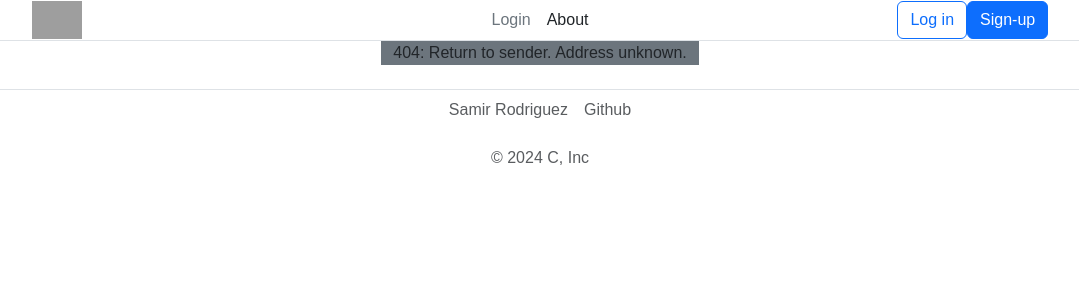
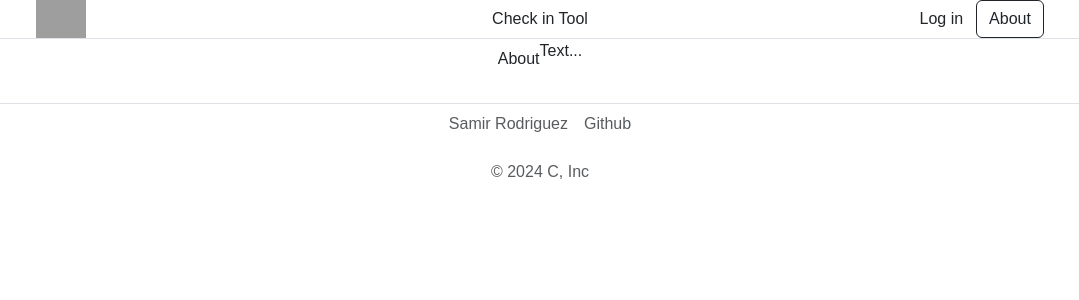
Before and after one commit to samirr2502/startup, a React (Vite) app: page /about in a window 1280 px wide. Before the commit this address had no page. Shown: the top 300 px of the page, without its empty margins (100-1179 px from the left). Built offline with nearby package versions, Linux system fonts and the light colour scheme; grey boxes are pictures that could not be loaded.

Commit message:
Added login Logout functionality

```diff
--- /dev/null
+++ b/src/about/about.jsx
@@ -0,0 +1,12 @@
+import React from 'react';
+export function About() {
+return(
+
+    <>
+    <div className="d-flex align-items-center col-md-2 mb-2 mb-md-0 ">
+<div>About</div>
+<p>Text...</p>
+      </div>
+</>
+);
+}
--- a/src/app.jsx
+++ b/src/app.jsx
@@ -2,19 +2,59 @@ import React from 'react';
 import 'bootstrap/dist/css/bootstrap.min.css';
 import { BrowserRouter, NavLink, Route, Routes } from 'react-router-dom';
 import { Login } from './login/login';
+import { About } from './about/about';
 import { Home } from './home/home';
-import { HeadComp } from './header/header'
+import { NavBarUnAuthCenter } from './header/navBar/navBarUnAuthCenter'
 import { Footer } from './footer'
+import { AuthState } from './login/authState';
+
 import './app.css';
 
 export default function App() {
+  const [userName, setUserName] = React.useState(localStorage.getItem('userName') || '');
+  const currentAuthState = userName ? AuthState.Authenticated : AuthState.Unauthenticated;
+  const [authState, setAuthState] = React.useState(currentAuthState);
+
   return (
     <BrowserRouter>
       <div className='body'>
-        <HeadComp />
+        <header className="d-flex flex-wrap align-items-center justify-content-center justify-content-evenly border-bottom">
+          <div className="d-flex align-items-center col-md-3 mb-md-0 ">
+            <img src="media/images/logo_icon.png" width="50px" />
+          </div>
+
+          <NavBarUnAuthCenter />
+
+          <div className="list_nav col-md-3 text-end">
+          {authState === AuthState.Unauthenticated && (
+
+            <NavLink className="btn btn-outline" to='/' role="button">
+              Log in
+            </NavLink>
+          )}
+            {authState === AuthState.Authenticated && (
+              <NavLink className="btn btn-outline" to='/' role="button">
+                Home
+              </NavLink>
+            )}
+            <NavLink className="btn btn-outline" to='/about'>
+              About
+            </NavLink>
+          </div>
+        </header>
         <main>
           <Routes>
-            <Route path='/' element={<Login />} exact />
+            <Route path='/' element={
+              <Login userName={userName}
+              authState={authState}
+                onAuthChange={(userName, authState) => {
+                  setAuthState(authState);
+                  setUserName(userName);
+                }}
+              />}
+                />
+            {/* <Route path='/home' element={<Login userName="user"  authState={currentAuthState} />} exact /> */}
+            <Route path='/about' element={<About />} exact />
             <Route path="*" element={<NotFound />} exact />
           </Routes>
         </main>
--- a/src/header/navBar/navBarUnAuthCenter.jsx
+++ b/src/header/navBar/navBarUnAuthCenter.jsx
@@ -2,13 +2,14 @@ import React from 'react';
 export function NavBarUnAuthCenter() {
   return (
     <>
-      <ul className="nav list_nav col-8 col-md-auto mb-2 justify-content-center mb-md-0">
+    <div>Check in Tool</div>
+      {/* <ul className="nav list_nav col-8 col-md-auto mb-2 justify-content-center mb-md-0">
         <li><a href="#" className="nav-link px-2 link-secondary">Login</a></li>
 
         <li><a className="nav-link px-2 link-dark" href="https://github.com/samirr2502/startup">About</a></li>
       </ul>
 
-      {/*Small Screen*/}
+      {/*Small Screen
       <div className="dropdown_nav col-6 justify-content-center">
         <button className="btn dropdown-toggle" type="button" id="dropdownMenuButton1" data-bs-toggle="dropdown"
           aria-expanded="false">
@@ -19,7 +20,7 @@ export function NavBarUnAuthCenter() {
           <li><a className="dropdown-item disabled" href="#" disabled>Home</a></li>
           <li><a className="dropdown-item" href="https://github.com/webprogramming260/simon-html" target="_blank">About</a></li>
         </ul>
-      </div>
+      </div> */}
 
     </>
   );
--- a/src/header/navBar/navBarUnAuthRight.jsx
+++ b/src/header/navBar/navBarUnAuthRight.jsx
@@ -5,12 +5,18 @@ export function NavBarUnAuthRight() {
   return (
     <>
       <div className="list_nav col-md-3 text-end">
-        <NavLink className="btn btn-outline-primary" to='/home' role="button">
+        <NavLink className="btn btn-outline" to='/' role="button">
           Log in
         </NavLink>
-        <a className="btn btn-primary" href="createUser.html" role="button" >
-          Sign-up
-        </a>
+        {authState === AuthState.Authenticated && (
+
+        <NavLink className="btn btn-outline" to='/' role="button">
+          Home
+        </NavLink>
+        )}
+        <NavLink className="btn btn-outline" to='/about'>
+        About
+        </NavLink>
       </div>
 {/*Small screen*/}
 <div class="dropdown_nav col-text-end">
@@ -22,8 +28,15 @@ export function NavBarUnAuthRight() {
         </svg>
       </button>
       <ul className="dropdown-menu dropdown-menu-end" aria-labelledby="dropdownMenuButton1">
-        <li><a className="dropdown-item active" href="index.html">Log in</a></li>
-        <li><a className="dropdown-item" href="createUser.html">Sign-up</a></li>
+        <li><NavLink className="dropdown-item" to="/">
+        Log in
+        </NavLink></li>
+        <li><NavLink className="dropdown-item" to='/'>
+          Home
+        </NavLink></li>
+        <li><NavLink className="dropdown-item" to="/about">
+        About
+        </NavLink></li>
       </ul>
       </div>
     </>
--- /dev/null
+++ b/src/login/authState.js
@@ -0,0 +1,9 @@
+export class AuthState {
+  static Unknown = new AuthState('unknown');
+  static Authenticated = new AuthState('authenticated');
+  static Unauthenticated = new AuthState('unauthenticated');
+
+  constructor(name) {
+    this.name = name;
+  }
+}
--- a/src/login/authenticated.jsx
+++ b/src/login/authenticated.jsx
@@ -1,8 +1,19 @@
 import React from 'react';
+import { useNavigate } from 'react-router-dom';
 
-export default function Auth() {
+export function Auth(props) {
+  const navigate = useNavigate();
+
+  function logout() {
+    localStorage.removeItem('userName');
+    props.onLogout();
+  }
+
   return (
     <main className="bd-example col-md-1">
+      <a variant='secondary' onClick={() => logout()}>
+        Logout
+      </a>
          <div id="api_phrase_div">
       <p>This will have a cool phrase coming from an API</p>
     </div>
--- a/src/login/login.jsx
+++ b/src/login/login.jsx
@@ -1,28 +1,43 @@
 import React from 'react';
-import Auth from './authenticated';
+import { Auth } from './authenticated';
 import { UnAuth } from './unauthenticated';
+import { AuthState } from './authState';
 
-import NewUser from './newUser';
+import { NewUser } from './newUser';
 
-export function Login() {
+
+export function Login(props) {
+
   return (
     <main className="bd-example col-md-9">
     <section className="title">
-      <h1>Meeting's Planner</h1>
+      <h1>Meeting's Planner  </h1>
     </section>
 
     <section className="content ">
+
+    {props.authState === AuthState.Authenticated && (
     <div className="content_left">
-        <Auth />
+        <Auth
+        userName={props.userName}
+        onLogout={() =>
+              props.onAuthChange(props.userName, AuthState.Unauthenticated)}/>
     </div>
+    )}
 
+    {props.authState === AuthState.Unauthenticated && (
     <div className="content_left">
-        <UnAuth />
+        <UnAuth
+        userName={props.userName}
+        onLogin={(loginUserName) => {
+          props.onAuthChange(loginUserName, AuthState.Authenticated);
+        }}/>
     </div>
+    )}
 
-    <div className="content_left">
+    {/* <div className="content_left">
         <NewUser />
-    </div>
+    </div> */}
 
 
     <div className="content_right" >
--- a/src/login/newUser.jsx
+++ b/src/login/newUser.jsx
@@ -1,6 +1,6 @@
 import React from 'react';
 
-export default function NewUser() {
+export function NewUser() {
   return (
  <main>
     <form className="px-4 py-3">
--- a/src/login/unauthenticated.jsx
+++ b/src/login/unauthenticated.jsx
@@ -1,30 +1,46 @@
 import React from 'react';
 
-export  function UnAuth() {
+export  function UnAuth(props) {
+  const [userName, setUserName] = React.useState(props.userName);
+  const [password, setPassword] = React.useState('');
+  //const [displayError, setDisplayError] = React.useState(null);
+
+  async function loginUser() {
+    localStorage.setItem('userName', userName);
+    props.onLogin(userName);
+  }
+
+  async function createUser() {
+    localStorage.setItem('userName', userName);
+    props.onLogin(userName);
+  }
   return (
     <main className="bd-example col-md-9">
-
     <section className="content ">
       <div className="content_left">
         <form className="px-4 py-3">
+
+
           <div className="mb-1">
-            <label htmlFor="email" className="form-label">Email address</label>
-            <input type="email" className="form-control" id="email" placeholder="email@gmail.com" />
+            <label htmlFor="email" className="form-label" >UserName</label>
+            <input type="email" className="form-control" id="email" value={userName} onChange={(e) => setUserName(e.target.value)} placeholder='userNameEx'/>
           </div>
           <div className="mb-1">
             <label htmlFor="password" className="form-label">Password</label>
-            <input type="password" className="form-control" id="password" placeholder="Password" />
+            <input type="password" className="form-control" id="password" placeholder="Password" onChange={(e) => setPassword(e.target.value)} />
           </div>
+
+
           <div className="login_buttons d-flex flex-wrap justify-content-sm-between">
-            <a className="btn btn-primary" href="home.html" role="button">
+            <a className="btn btn-primary"  role="button"
+            onClick={() => loginUser()}>
               Log in
             </a>
-          <a className="btn btn-outline-primary " href="createUser.html" role="button" >
+          <a className="btn btn-outline-primary" role="button"
+          onClick={() => createUser()}>
             Sign-up
           </a>
-
         </div>
-
         </form>
       </div>
 
```
